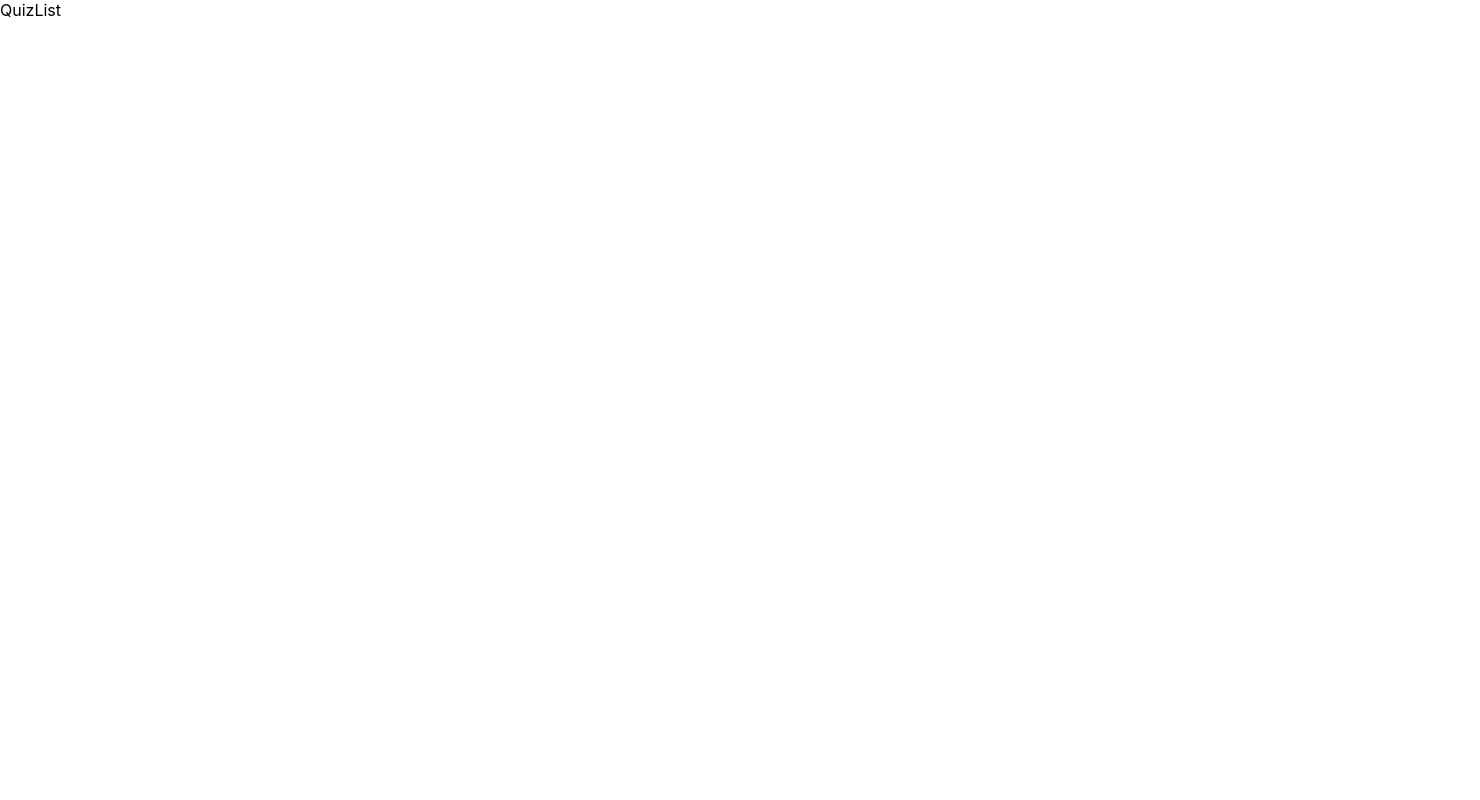
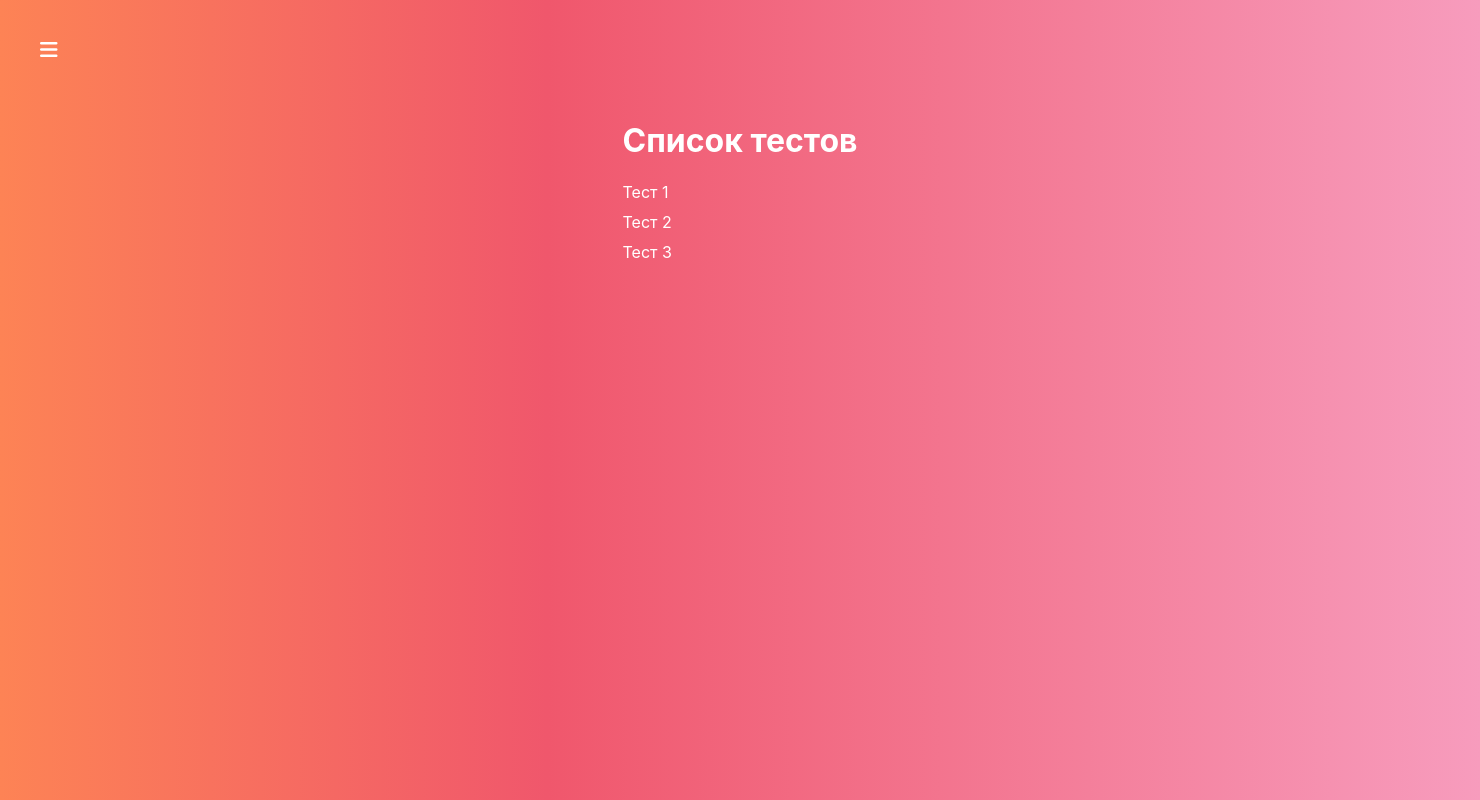
Before and after one commit to haliivi/react_quiz, a React (Create React App) app: page / in a window 1280 px wide. Shown: the whole page, 1480 px wide, since content can reach past the window. Built offline with nearby package versions, Linux system fonts and the light colour scheme.

Commit message:
1) Create hoc withRouter. 2) Fill QuizList component and styling him. 3) Wraped Quiz in to withRouter component.

```diff
--- a/src/containers/Quiz/Quiz.jsx
+++ b/src/containers/Quiz/Quiz.jsx
@@ -2,6 +2,7 @@ import { Component } from "react";
 import classes from "./Quiz.module.css"
 import ActiveQuiz from "../../components/ActiveQuiz/ActiveQuiz";
 import FinishedQuiz from "../../components/FinishedQuiz/FinishedQuiz";
+import withRouter from "../../hoc/withRouter/withRouter";
 
 class Quiz extends Component {
     state = {
@@ -85,6 +86,10 @@ class Quiz extends Component {
         })
     }
 
+    componentDidMount () {
+        console.log(this.props)
+    }
+
     render () {
         return (
             <div className={classes.Quiz}>
@@ -112,4 +117,4 @@ class Quiz extends Component {
     }
 }
 
-export default Quiz
+export default withRouter(Quiz)
--- a/src/containers/QuizList/QuizList.jsx
+++ b/src/containers/QuizList/QuizList.jsx
@@ -1,11 +1,27 @@
 import { Component } from "react";
 import classes from "./QuizList.module.css"
+import { NavLink } from "react-router-dom";
 
 export default class QuizList extends Component {
+    renderQuizes () {
+        return [1, 2, 3].map((quiz, i) => (
+            <li key={i}>
+                <NavLink to={'/quiz/' + quiz}>
+                    Тест {quiz}
+                </NavLink>
+            </li>
+        ))
+    }
+
     render () {
         return (
-            <div className="">
-                QuizList
+            <div className={classes.QuizList}>
+                <div className="">
+                    <h1>Список тестов</h1>
+                    <ul>
+                        {this.renderQuizes()}
+                    </ul>
+                </div>
             </div>
         )
     }
--- a/src/containers/QuizList/QuizList.module.css
+++ b/src/containers/QuizList/QuizList.module.css
@@ -1,3 +1,31 @@
 .QuizList {
+    display: flex;
+    justify-content: center;
+    padding: 100px;
+    flex-grow: 1;
+    width: 100%;
+    background: linear-gradient(90deg, #fd8355 0%, #f0576c 37%, #f79cbd 100%);
+}
 
+.QuizList h1 {
+    color: #fff;
 }
+
+.QuizList ul {
+    list-style: none;
+    margin: 0;
+    padding: 0;
+}
+
+.QuizList li {
+    margin-bottom: 10px;
+}
+
+.QuizList li a {
+    text-decoration: none;
+    color: #fff;
+}
+
+.QuizList li a:hover {
+    color: #363f54;
+}
--- /dev/null
+++ b/src/hoc/withRouter/withRouter.jsx
@@ -0,0 +1,12 @@
+import { useParams } from "react-router-dom";
+
+const withRouter = WrappedComponent => props => {
+    const params = useParams()
+    console.log(params)
+    return <WrappedComponent
+        {...props}
+        params={params}
+    />
+}
+
+export default withRouter
```
